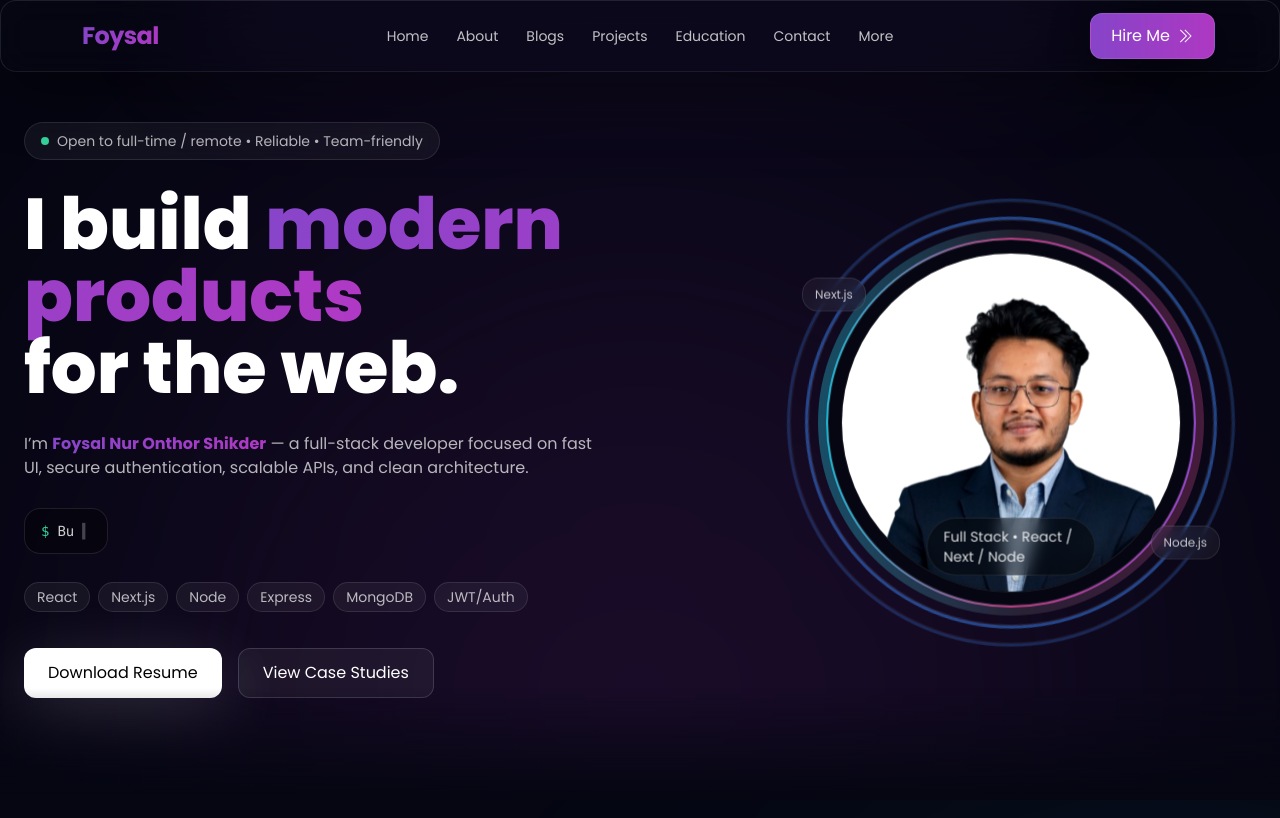
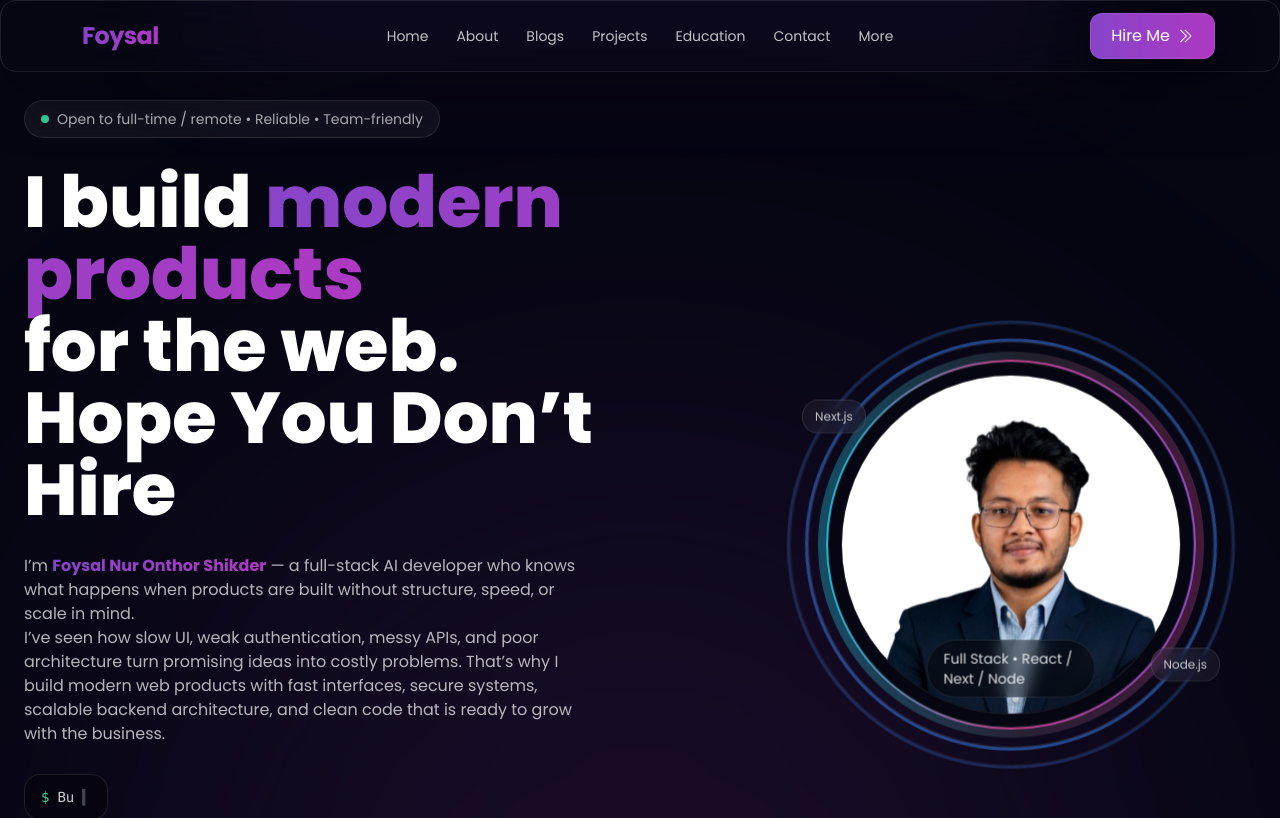
Before and after one commit to Foysal79/protfolio, a React (Vite) app: page / in a window 1280 px wide. Shown: the top 818 px of the page. Built offline with nearby package versions, Linux system fonts and the light colour scheme.

Commit message:
Update Banner.jsx

```diff
--- a/src/Pages/Banner/Banner.jsx
+++ b/src/Pages/Banner/Banner.jsx
@@ -1115,15 +1115,17 @@ const Banner = () => {
                 </span>
                 <br />
                 for the web.
+                <br />
+                Hope You Don’t Hire
               </h1>
 
               <p className="r text-white/70 max-w-xl mx-auto lg:mx-0 text-sm sm:text-base leading-relaxed">
                 I’m{" "}
                 <span className=" font-bold text-transparent bg-clip-text bg-gradient-to-r from-purple-500/80 to-fuchsia-500/80">
                   Foysal Nur Onthor Shikder
-                </span>{" "}
-                — a full-stack developer focused on fast UI, secure
-                authentication, scalable APIs, and clean architecture.
+                </span>{" "} — a full-stack AI developer who knows what happens when products are built without structure, speed, or scale in mind.
+
+               <p> I’ve seen how slow UI, weak authentication, messy APIs, and poor architecture turn promising ideas into costly problems. That’s why I build modern web products with fast interfaces, secure systems, scalable backend architecture, and clean code that is ready to grow with the business.</p>
               </p>
 
               {/* typing row */}
```
